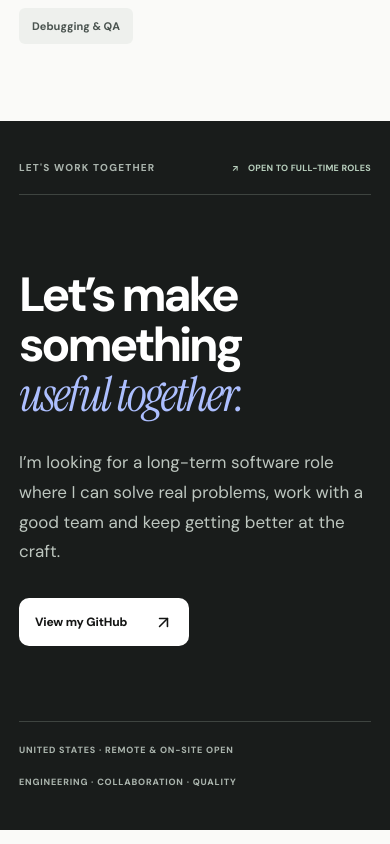
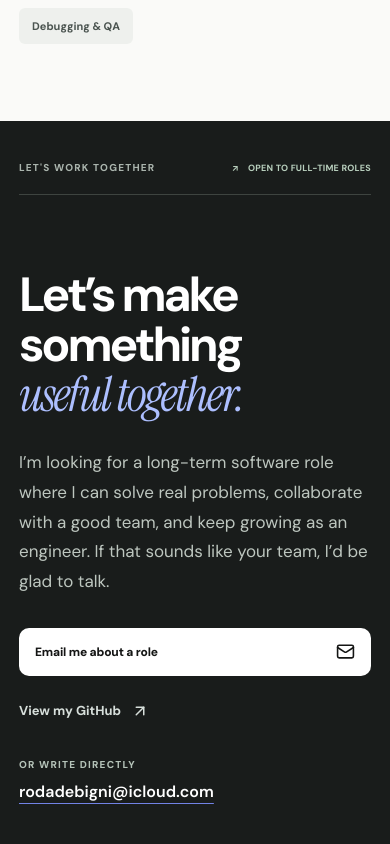
Before and after one commit to rodthenewcomer/portfolio, a React (Vite) app: page / in a window 390 px wide. Shown: the part 6160-7004 px from the top of the page. Built offline with nearby package versions, Linux system fonts and the light colour scheme.

Commit message:
Improve recruiter contact across portfolio
* Add direct recruiter email contact across portfolio

* Polish responsive recruiter contact and keyboard focus

```diff
--- a/src/App.tsx
+++ b/src/App.tsx
@@ -1,10 +1,12 @@
 import { useEffect, useRef, useState } from "react";
 import { Link, Route, Routes, useLocation, useParams } from "react-router-dom";
-import { ArrowDown, ArrowLeft, ArrowRight, ArrowUpRight, Check, ChevronRight, GitBranch, Menu, X } from "lucide-react";
+import { ArrowDown, ArrowLeft, ArrowRight, ArrowUpRight, Check, ChevronRight, GitBranch, Mail, Menu, X } from "lucide-react";
 import projects from "./projects.json";
 
 type Project = (typeof projects)[number];
 const profileUrl = "https://github.com/rodthenewcomer";
+const contactEmail = "rodadebigni@icloud.com";
+const contactHref = `mailto:${contactEmail}?subject=${encodeURIComponent("Software engineering opportunity")}`;
 const activeYear = "2026";
 
 function Brand({ light = false }: { light?: boolean }) {
@@ -29,7 +31,7 @@ function Header() {
         <Brand />
         <nav className={open ? "nav-links nav-open" : "nav-links"} aria-label="Main navigation" id="primary-navigation">
           {nav.map(item => <Link key={item.label} to={item.to} onClick={() => setOpen(false)}>{item.label}</Link>)}
-          <a className="nav-contact" href={profileUrl} target="_blank" rel="noreferrer">GitHub profile <ArrowUpRight size={15} aria-hidden="true" /></a>
+          <a className="nav-contact" href={contactHref} onClick={() => setOpen(false)}>Email me <Mail size={15} aria-hidden="true" /></a>
         </nav>
         <button className="mobile-toggle" type="button" aria-label={open ? "Close navigation" : "Open navigation"} aria-controls="primary-navigation" aria-expanded={open} onClick={() => setOpen(!open)}>
           {open ? <X size={22} /> : <Menu size={22} />}
@@ -251,7 +253,23 @@ function About() {
   </section>;
 }
 function Contact() {
-  return <section className="contact-wrap" id="contact"><div className="container contact-inner"><div className="contact-top"><span>LET'S WORK TOGETHER</span><CareerBadge text="Open to full-time roles"/></div><div className="contact-main" data-reveal><h2>Let’s make something <em>useful together.</em></h2><p>I’m looking for a long-term software role where I can solve real problems, work with a good team and keep getting better at the craft.</p><a className="button button-light" href={profileUrl} rel="noreferrer" target="_blank">View my GitHub <ArrowUpRight size={19}/></a></div><div className="contact-bottom"><span>UNITED STATES · REMOTE & ON-SITE OPEN</span><span>ENGINEERING · COLLABORATION · QUALITY</span></div></div></section>;
+  return (
+    <section className="contact-wrap" id="contact">
+      <div className="container contact-inner">
+        <div className="contact-top"><span>LET'S WORK TOGETHER</span><CareerBadge text="Open to full-time roles" /></div>
+        <div className="contact-main" data-reveal>
+          <h2>Let’s make something <em>useful together.</em></h2>
+          <p>I’m looking for a long-term software role where I can solve real problems, collaborate with a good team, and keep growing as an engineer. If that sounds like your team, I’d be glad to talk.</p>
+          <div className="contact-actions">
+            <a className="button button-light" href={contactHref}>Email me about a role <Mail size={19} aria-hidden="true" /></a>
+            <a className="contact-github" href={profileUrl} rel="noreferrer" target="_blank">View my GitHub <ArrowUpRight size={18} aria-hidden="true" /></a>
+          </div>
+          <div className="contact-direct"><span>OR WRITE DIRECTLY</span><a className="contact-email" href={`mailto:${contactEmail}`}>{contactEmail}</a></div>
+        </div>
+        <div className="contact-bottom"><span>UNITED STATES · REMOTE & ON-SITE OPEN</span><span>ENGINEERING · COLLABORATION · QUALITY</span></div>
+      </div>
+    </section>
+  );
 }
 function Footer() {
   return <footer className="site-footer"><div className="container footer-content"><Brand/><span>Selected software projects · {activeYear}</span><a href="https://github.com/rodthenewcomer/portfolio" target="_blank" rel="noreferrer" aria-label="View the source code of this portfolio on GitHub" title="Portfolio source code"><GitBranch size={19}/><ArrowUpRight size={14}/></a></div></footer>;
@@ -286,6 +304,7 @@ function ProjectPage() {
     <section id="case-system" className="container case-section case-two-col" data-reveal><div className="case-aside">03 / SYSTEM FLOW</div><div className="case-body"><h2>How the system works</h2><p className="flow-note">Here’s the flow at a glance, without exposing private code.</p><div className="pipeline">{project.flow.map((stage,i)=><div className="pipeline-item" key={stage}><span>{String(i+1).padStart(2,"0")}</span><strong>{stage}</strong>{i<project.flow.length-1&&<ArrowRight size={16} aria-hidden="true"/>}</div>)}</div><div className="case-stack"><span>TOOLS & TECHNOLOGIES</span><div>{project.stack.map(tech=><span key={tech}>{tech}</span>)}</div></div></div></section>
     <section id="case-build" className="container case-section case-two-col" data-reveal><div className="case-aside">04 / BUILD & RESULTS</div><div className="case-body"><h2>What I worked on</h2><p>{project.contribution}</p><div className="case-status"><span className="status-label"><i/> WHAT YOU CAN DO WITH IT</span><p>{project.status}</p></div><div className="case-learning"><span>ONE THING THIS PROJECT TAUGHT ME</span><blockquote>“{project.lesson}”</blockquote></div></div></section>
     <section className="next-project"><div className="container"><span>UP NEXT / {next.number}</span><Link to={"/projects/"+next.slug}><span>{next.name}</span><ArrowUpRight size={32}/></Link></div></section>
+    <Contact />
   </div>;
 }
 
--- a/src/styles.css
+++ b/src/styles.css
@@ -521,3 +521,14 @@ button{border:0}
 @media (prefers-reduced-motion: reduce) {
   .case-jump-links a { transition: none; }
 }
+
+/* Recruiter contact: direct email, clear secondary link and accessible mobile layout. */
+.contact-actions{display:flex;align-items:center;flex-wrap:wrap;gap:24px}
+.contact-github{display:inline-flex;align-items:center;gap:10px;font-size:13px;font-weight:700;color:#d7dfdb;min-height:44px;transition:color .2s,gap .2s}
+.contact-github:hover{color:#fff;gap:14px}
+.contact-direct{display:flex;flex-direction:column;align-items:flex-start;gap:10px;margin-top:31px}
+.contact-direct>span{font-size:10px;font-weight:800;letter-spacing:.12em;color:#b5c3b9}
+.contact-email{display:inline-block;font-size:clamp(16px,2.2vw,21px);font-weight:600;color:#fff;text-decoration:underline;text-decoration-color:#7182e5;text-underline-offset:6px;overflow-wrap:anywhere}
+.contact-email:hover{text-decoration-color:#fff}
+.contact-actions a:focus-visible,.contact-email:focus-visible,.nav-contact:focus-visible{outline:3px solid #8c9ffc;outline-offset:4px}
+@media(max-width:480px){.contact-actions{align-items:stretch;flex-direction:column;gap:13px}.contact-actions .button{width:100%}.contact-github{align-self:flex-start}.contact-direct{margin-top:25px}}
```
